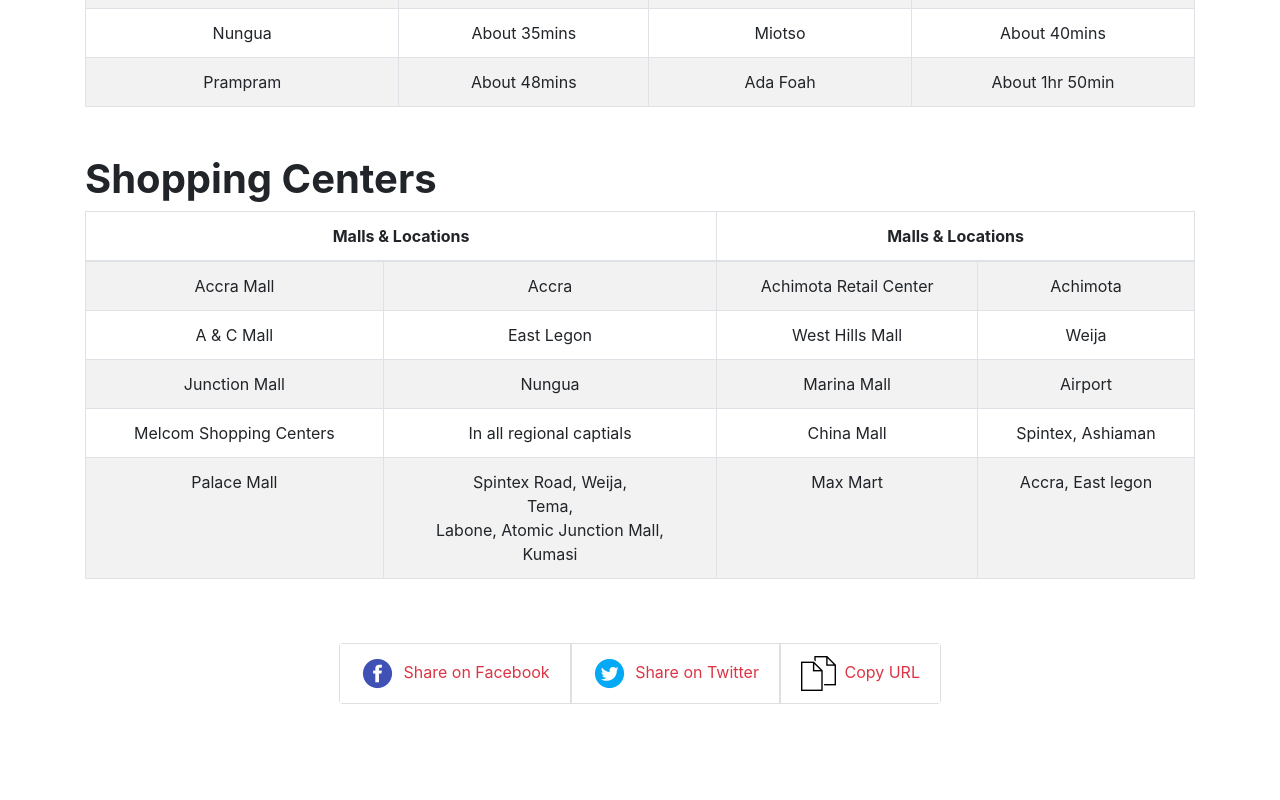
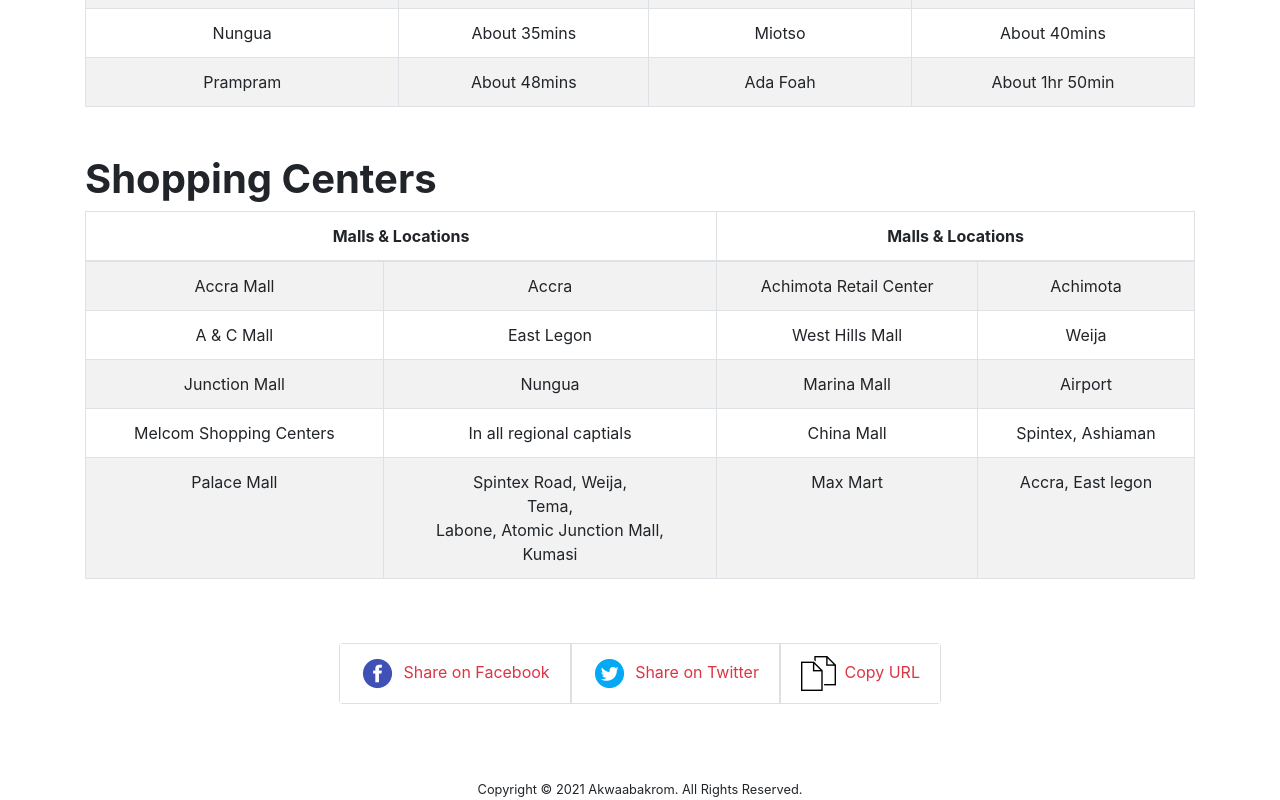
Before and after one commit to squidiw/akwaabakrom, a plain HTML site: page itinerary.html in a window 1280 px wide. Shown: the part 3257-4057 px from the top of the page. Before the commit the page ends 3985 px from the top, so only its background shows below. Drawn offline with Linux system fonts and the light colour scheme.

Commit message:
added copyright section in all pages

```diff
--- a/itinerary.html
+++ b/itinerary.html
@@ -751,6 +751,16 @@
             </div>
          </section>
 
+         <div class="container">
+            <div class="row">
+               <div class="col-12 footer__copy text-center mt-5">
+                  <small>
+                      Copyright &copy; <span id="copyrightYear"></span> Akwaabakrom. All Rights Reserved.
+
+                     </small>
+               </div>
+            </div>
+         </div>
 
       </section>
 
@@ -759,6 +769,7 @@
       <script src="js/jquery-3.5.1.min.js"></script>
       <script src="js/popper.min.js"></script>
       <script src="js/bootstrap.bundle.min.js"></script>
+      <script src="js/script.js"></script>
 
       <!-- <script src="https://code.jquery.com/jquery-3.3.1.slim.min.js" integrity="sha384-q8i/X+965DzO0rT7abK41JStQIAqVgRVzpbzo5smXKp4YfRvH+8abtTE1Pi6jizo" crossorigin="anonymous"></script>
     <script src="https://cdnjs.cloudflare.com/ajax/libs/popper.js/1.14.7/umd/popper.min.js" integrity="sha384-UO2eT0CpHqdSJQ6hJty5KVphtPhzWj9WO1clHTMGa3JDZwrnQq4sF86dIHNDz0W1" crossorigin="anonymous"></script>
--- /dev/null
+++ b/js/script.js
@@ -0,0 +1,8 @@
+// CODE FOR TIME IN FOOTER
+
+let copyrightYear = document.getElementById("copyrightYear");
+
+let date = new Date();
+let currentYear = date.getFullYear();
+
+copyrightYear.innerHTML = currentYear;
```
Also changed, not shown: help.html (+12 -0 lines), plan-trip.html (+10 -3 lines), visas.html (+11 -0 lines).
